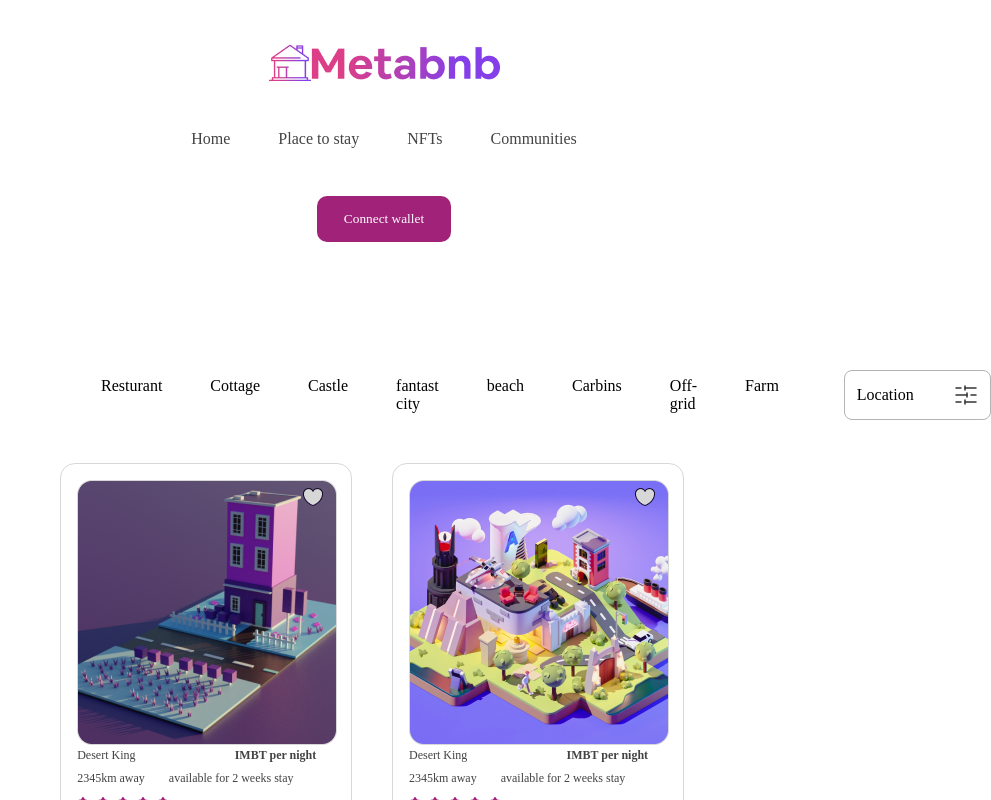
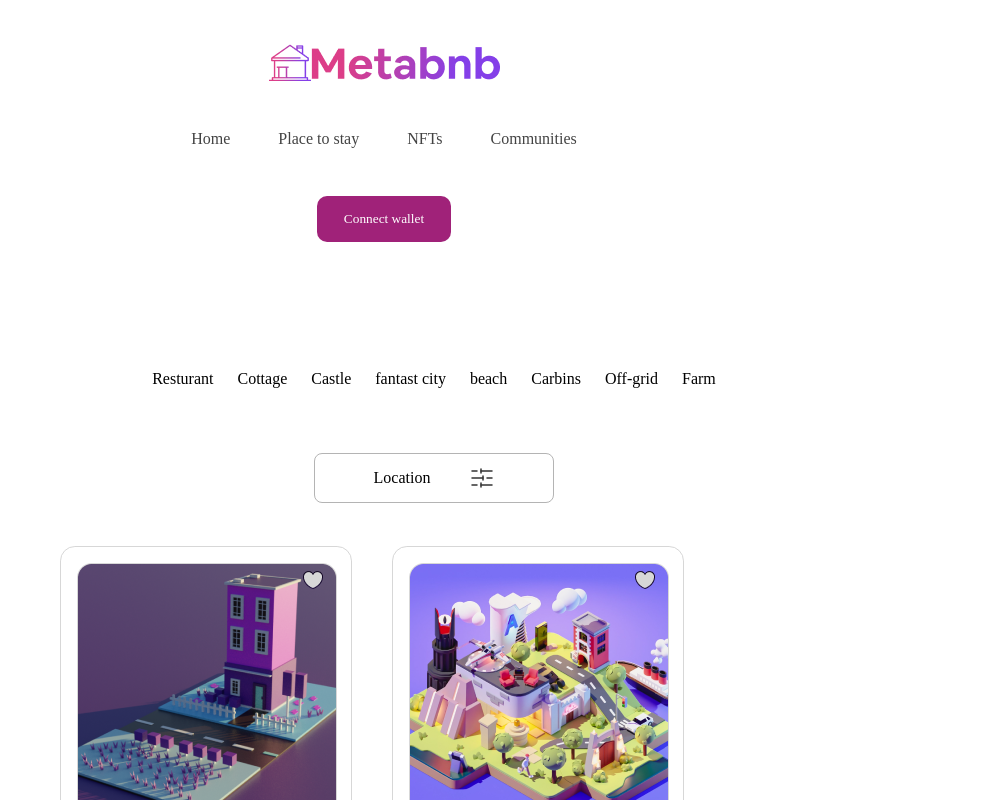
Before and after one commit to Bill-Adepoju/Stage3, a React (Vite) app in the folder MetaBnb/: page /placetostay in a window 768 px wide. Shown: the top 800 px of the page, 991 px wide, since content can reach past the window. Built offline with nearby package versions, Linux system fonts and the light colour scheme; a web font is replaced by a local one.

Commit message:
Style: fix places-to-stay header

```diff
--- a/MetaBnb/src/index.css
+++ b/MetaBnb/src/index.css
@@ -470,4 +470,18 @@ body{
   align-items: center;
 }
 
+.place-category{
+  flex-direction: column;
+  align-items: center;
 }
+
+.category-list{
+  gap: 1.5rem;
+
+}
+
+.location-setting{
+  width: 15rem;
+}
+
+}
```
